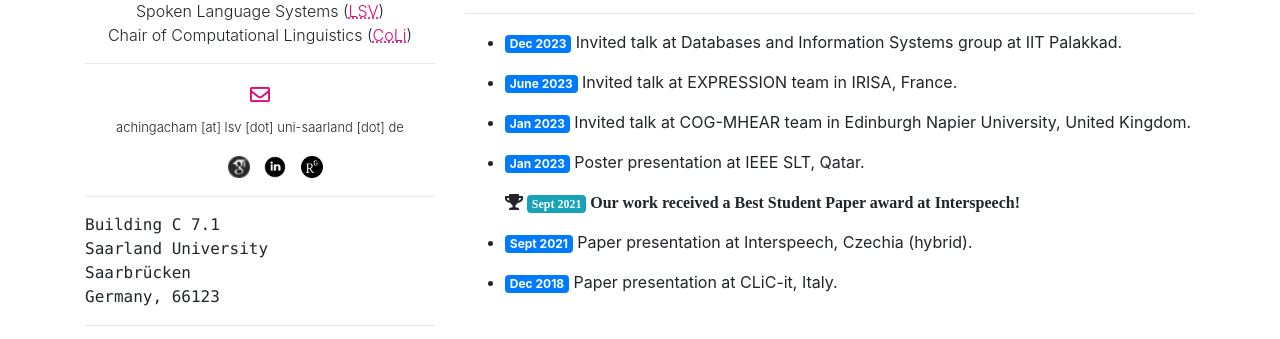
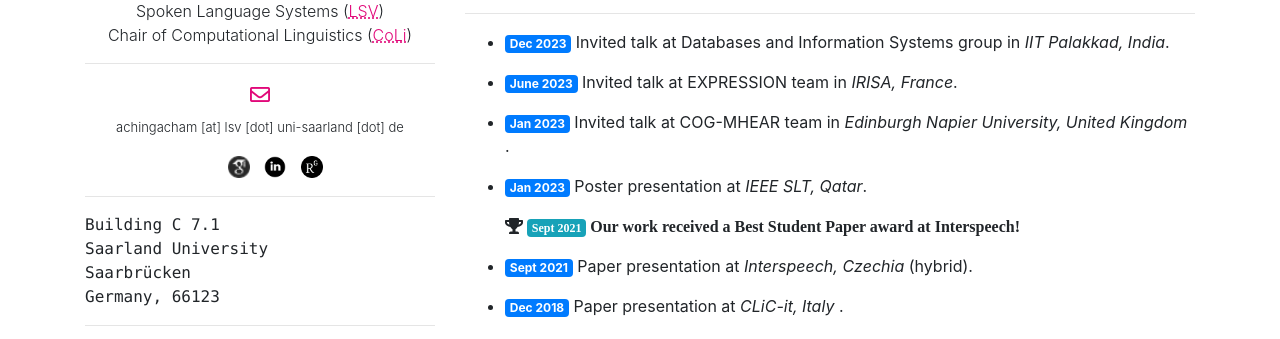
Before and after one commit to achingacham/achingacham.github.io, a plain HTML site: page index.html in a window 1280 px wide. Shown: the part 461-800 px from the top of the page. Drawn offline with nearby package versions, Linux system fonts and the light colour scheme.

Commit message:
formatting update

```diff
--- a/index.html
+++ b/index.html
@@ -180,19 +180,19 @@ badge-primary">Moodle</a>
           <p class="font-weight-light">
 
             <ul class="list">
-              <li> <span class="badge badge-primary">Dec 2023</span> Invited talk at Databases and Information Systems group at IIT Palakkad. </li>
+              <li> <span class="badge badge-primary">Dec 2023</span> Invited talk at Databases and Information Systems group in <i>IIT Palakkad, India</i>. </li>
               </ul>
 
           <ul class="list">
-          <li> <span class="badge badge-primary">June 2023</span> Invited talk at EXPRESSION team in IRISA, France. </li>
+          <li> <span class="badge badge-primary">June 2023</span> Invited talk at EXPRESSION team in  <i> IRISA, France</i>. </li>
           </ul>
 
           <ul class="list">
-          <li> <span class="badge badge-primary">Jan 2023</span> Invited talk at COG-MHEAR team in Edinburgh Napier University, United Kingdom. </li>
+          <li> <span class="badge badge-primary">Jan 2023</span> Invited talk at COG-MHEAR team in <i> Edinburgh Napier University, United Kingdom </i>. </li>
           </ul>
 
           <ul class="list">
-            <li> <span class="badge badge-primary">Jan 2023</span> Poster presentation at IEEE SLT, Qatar. </li>
+            <li> <span class="badge badge-primary">Jan 2023</span> Poster presentation at <i>IEEE SLT, Qatar</i>. </li>
           </ul>
 
 
@@ -201,11 +201,11 @@ badge-primary">Moodle</a>
           </ul>
 
           <ul class="list">
-            <li> <span class="badge badge-primary">Sept 2021</span> Paper presentation at Interspeech, Czechia (hybrid). </li>
+            <li> <span class="badge badge-primary">Sept 2021</span> Paper presentation at <i> Interspeech, Czechia </i> (hybrid). </li>
             </ul>
 
           <ul class="list">
-          <li> <span class="badge badge-primary">Dec 2018</span> Paper presentation at CLiC-it, Italy. </li>
+          <li> <span class="badge badge-primary">Dec 2018</span> Paper presentation at <i> CLiC-it, Italy </i>. </li>
           </ul>
 
 
```
